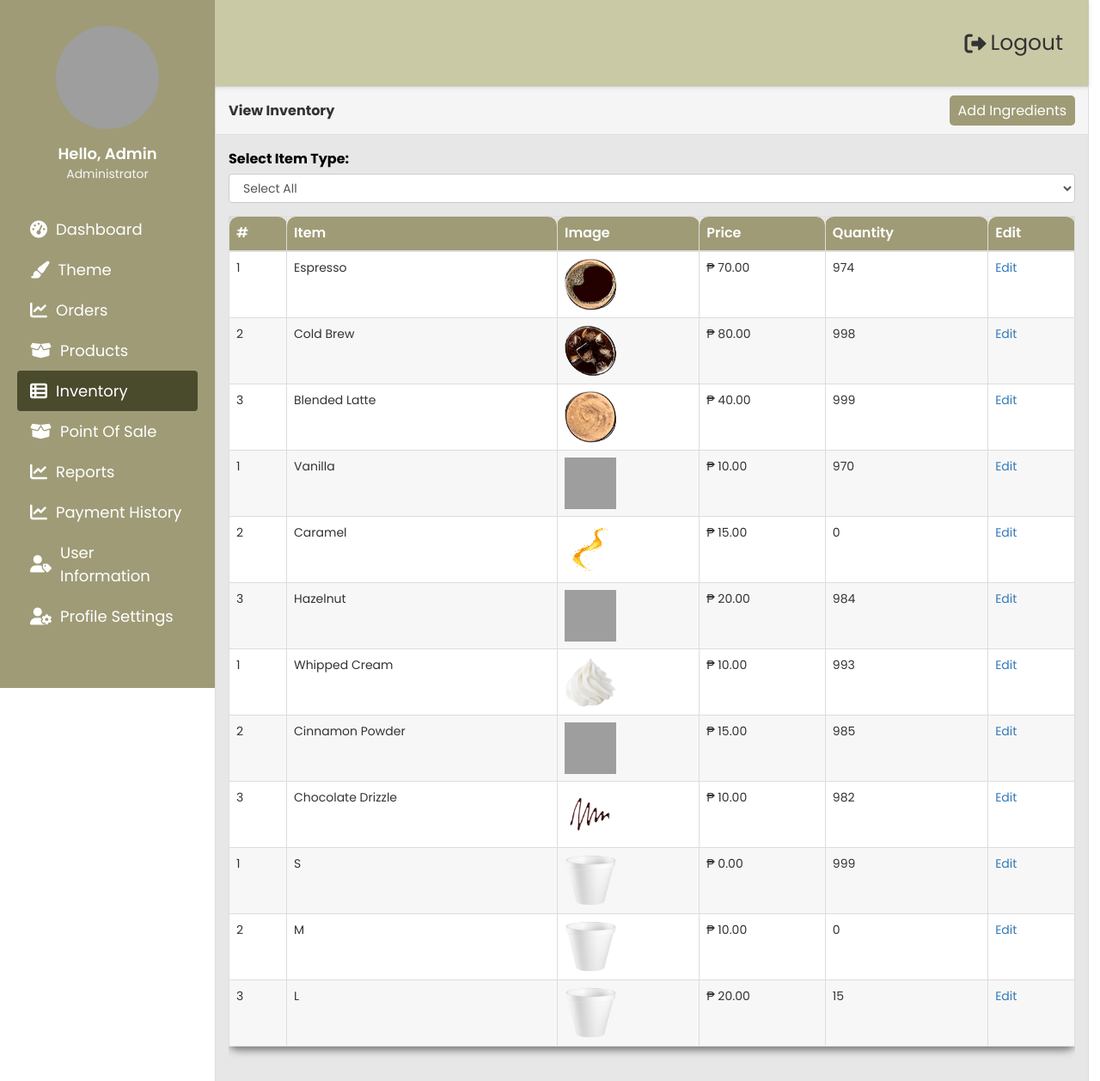
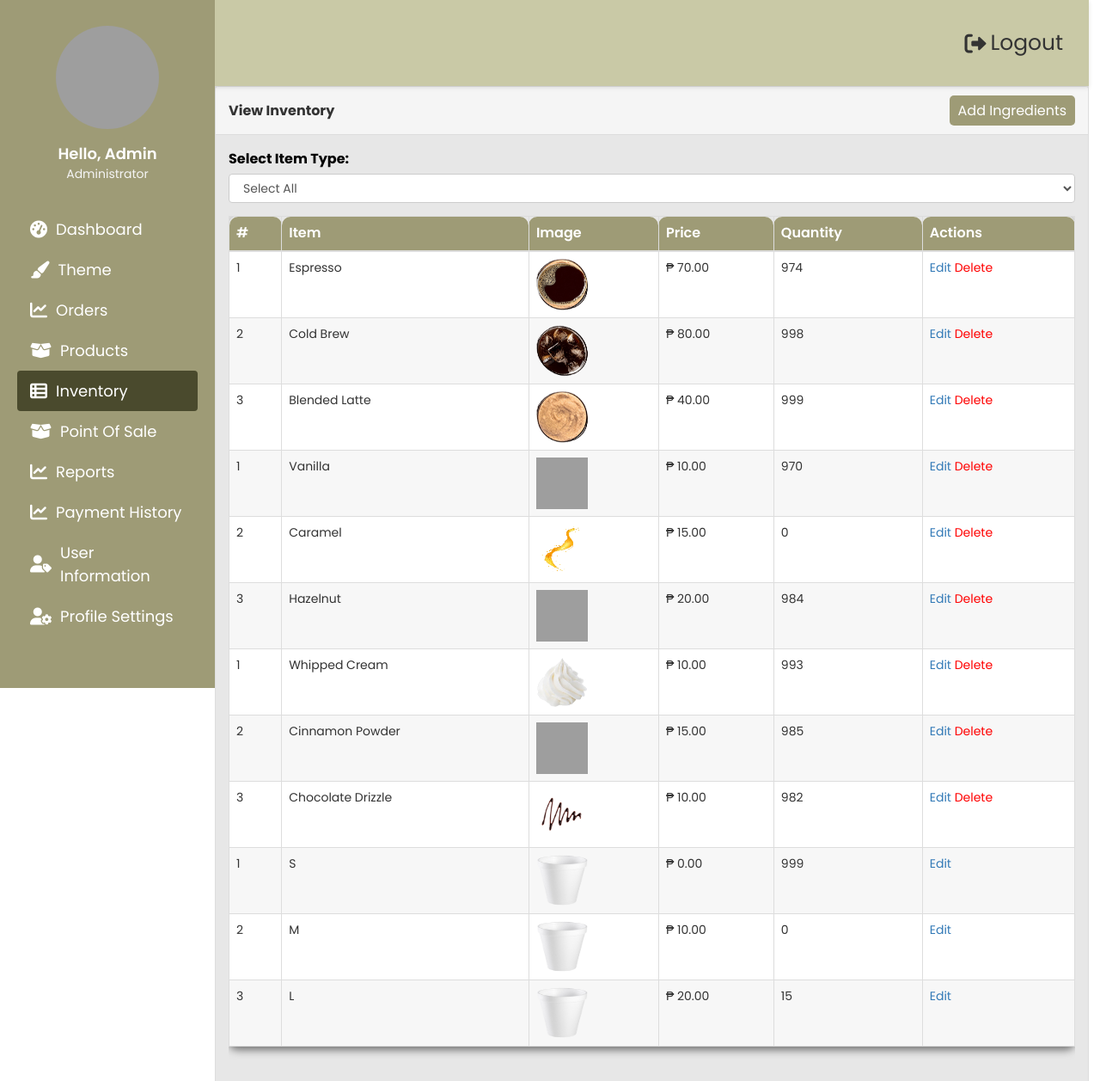
Before and after one commit to Pietro2031/project, a PHP site: page /project/admin.php?view_inventory=1 in a window 1280 px wide. Shown: the top 1257 px of the page at 86% size. Run offline with PHP 8.4, Linux system fonts and the light colour scheme; a user stored in the database is signed in; data comes from the database, SQL or seed files in the repository; grey boxes are pictures that could not be loaded.

Commit message:
update view_inventory.php

```diff
--- a/view_inventory.php
+++ b/view_inventory.php
@@ -70,7 +70,7 @@ $total_pages = ceil($total_items / $items_per_page);
                                 <th>Image</th>
                                 <th>Price</th>
                                 <th>Quantity</th>
-                                <th>Edit</th>
+                                <th>Actions</th>
                             </tr>
                         </thead>
                         <tbody>
@@ -90,7 +90,10 @@ $total_pages = ceil($total_items / $items_per_page);
                                         <td><img src="<?php echo $base_image; ?>" width="60" height="60"></td>
                                         <td>₱ <?php echo $base_price; ?></td>
                                         <td><?php echo $base_quantity; ?></td>
-                                        <td><a href="admin.php?item_type=edit_base&id=<?php echo $base_id; ?>" style="color: #337ab7; text-decoration: none;">Edit</a></td>
+                                        <td>
+                                            <a href="admin.php?item_type=edit_base&id=<?php echo $base_id; ?>" style="color: #337ab7; text-decoration: none;">Edit</a>
+                                            <a href="delete_item.php?item_type=base&id=<?php echo $base_id; ?>" style="color: red; text-decoration: none;" onclick="return confirm('Are you sure you want to delete this item?');">Delete</a>
+                                        </td>
                                     </tr>
                             <?php }
                             } ?>
@@ -111,7 +114,10 @@ $total_pages = ceil($total_items / $items_per_page);
                                         <td><img src="<?php echo $flavor_image; ?>" width="60" height="60"></td>
                                         <td>₱ <?php echo $flavor_price; ?></td>
                                         <td><?php echo $flavor_quantity; ?></td>
-                                        <td><a href="admin.php?item_type=edit_flavor&id=<?php echo $flavor_id; ?>" style="color: #337ab7; text-decoration: none;">Edit</a></td>
+                                        <td>
+                                            <a href="admin.php?item_type=edit_flavor&id=<?php echo $flavor_id; ?>" style="color: #337ab7; text-decoration: none;">Edit</a>
+                                            <a href="delete_item.php?item_type=flavor&id=<?php echo $flavor_id; ?>" style="color: red; text-decoration: none;" onclick="return confirm('Are you sure you want to delete this item?');">Delete</a>
+                                        </td>
                                     </tr>
                             <?php }
                             } ?>
@@ -132,7 +138,10 @@ $total_pages = ceil($total_items / $items_per_page);
                                         <td><img src="<?php echo $topping_image; ?>" width="60" height="60"></td>
                                         <td>₱ <?php echo $topping_price; ?></td>
                                         <td><?php echo $topping_quantity; ?></td>
-                                        <td><a href="admin.php?item_type=edit_topping&id=<?php echo $topping_id; ?>" style="color: #337ab7; text-decoration: none;">Edit</a></td>
+                                        <td>
+                                            <a href="admin.php?item_type=edit_topping&id=<?php echo $topping_id; ?>" style="color: #337ab7; text-decoration: none;">Edit</a>
+                                            <a href="delete_item.php?item_type=topping&id=<?php echo $topping_id; ?>" style="color: red; text-decoration: none;" onclick="return confirm('Are you sure you want to delete this item?');">Delete</a>
+                                        </td>
                                     </tr>
                             <?php }
                             } ?>
@@ -161,7 +170,6 @@ $total_pages = ceil($total_items / $items_per_page);
                     </table>
                 </div>
 
-                <!-- Pagination -->
                 <div class="pagination">
                     <ul class="pagination">
                         <?php if ($current_page > 1) : ?>
```
Also changed, not shown: delete_item.php (added, +37 -0 lines).
